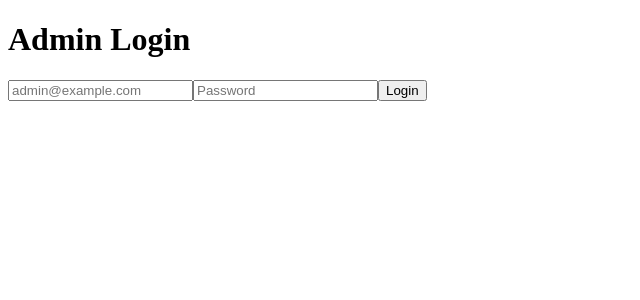
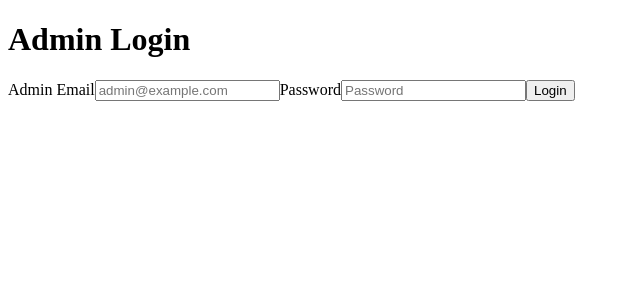
Before and after one commit to Teamtrue/luxury-members, a Next.js app in the folder luxury-members-next/: page /admin/login in a window 1280 px wide. Shown: the top 300 px of the page, without its empty margins (0-640 px from the left). Built offline with nearby package versions, Linux system fonts and the light colour scheme.

Commit message:
Improve admin login accessibility semantics

```diff
--- a/luxury-members-next/app/admin/login/page.tsx
+++ b/luxury-members-next/app/admin/login/page.tsx
@@ -2,9 +2,13 @@ export default function AdminLoginPage() {
   return (
     <main>
       <h1>Admin Login</h1>
-      <form method="post" action="/api/auth/login">
-        <input name="email" type="email" required placeholder="admin@example.com" />
-        <input name="password" type="password" required minLength={8} placeholder="Password" />
+      <form method="post" action="/api/auth/login" aria-label="Admin login form">
+        <label htmlFor="email">Admin Email</label>
+        <input id="email" name="email" type="email" required placeholder="admin@example.com" autoComplete="email" />
+
+        <label htmlFor="password">Password</label>
+        <input id="password" name="password" type="password" required minLength={8} placeholder="Password" autoComplete="current-password" />
+
         <input type="hidden" name="admin" value="true" />
         <button type="submit">Login</button>
       </form>
```
